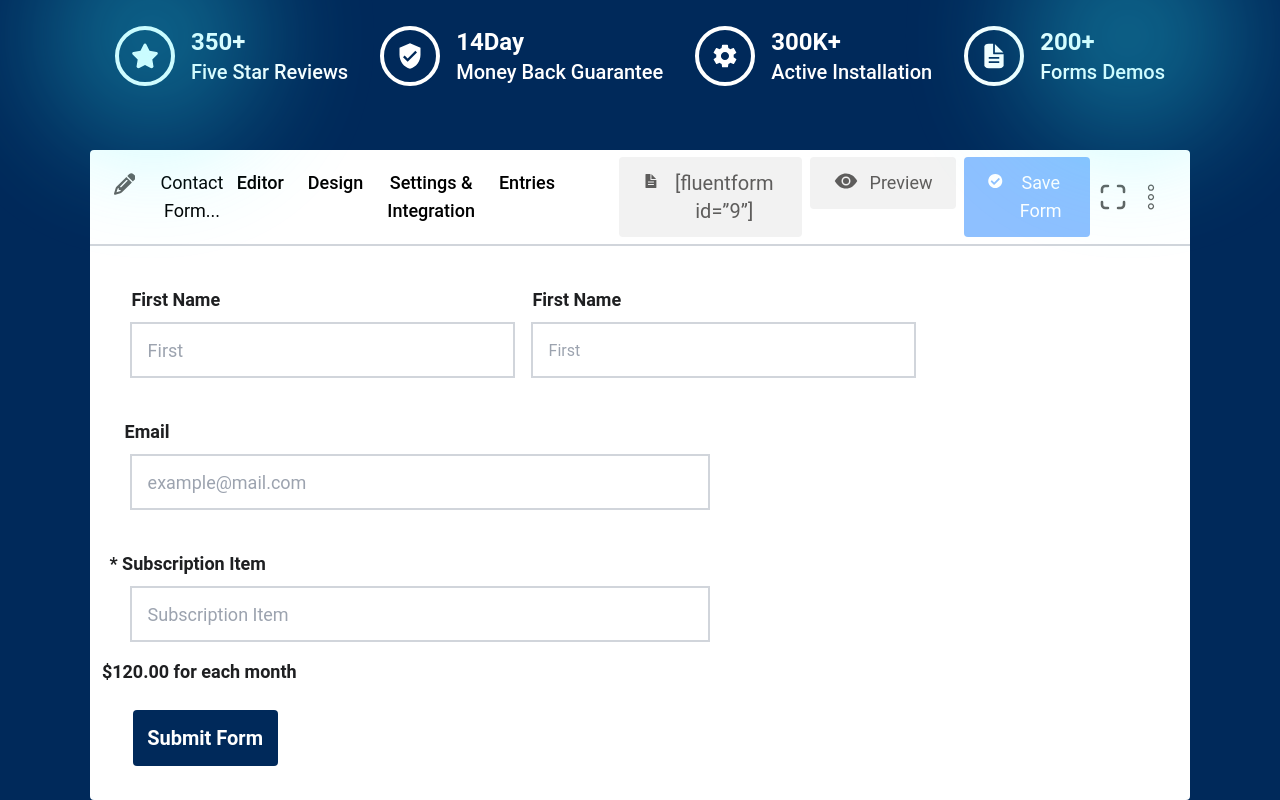
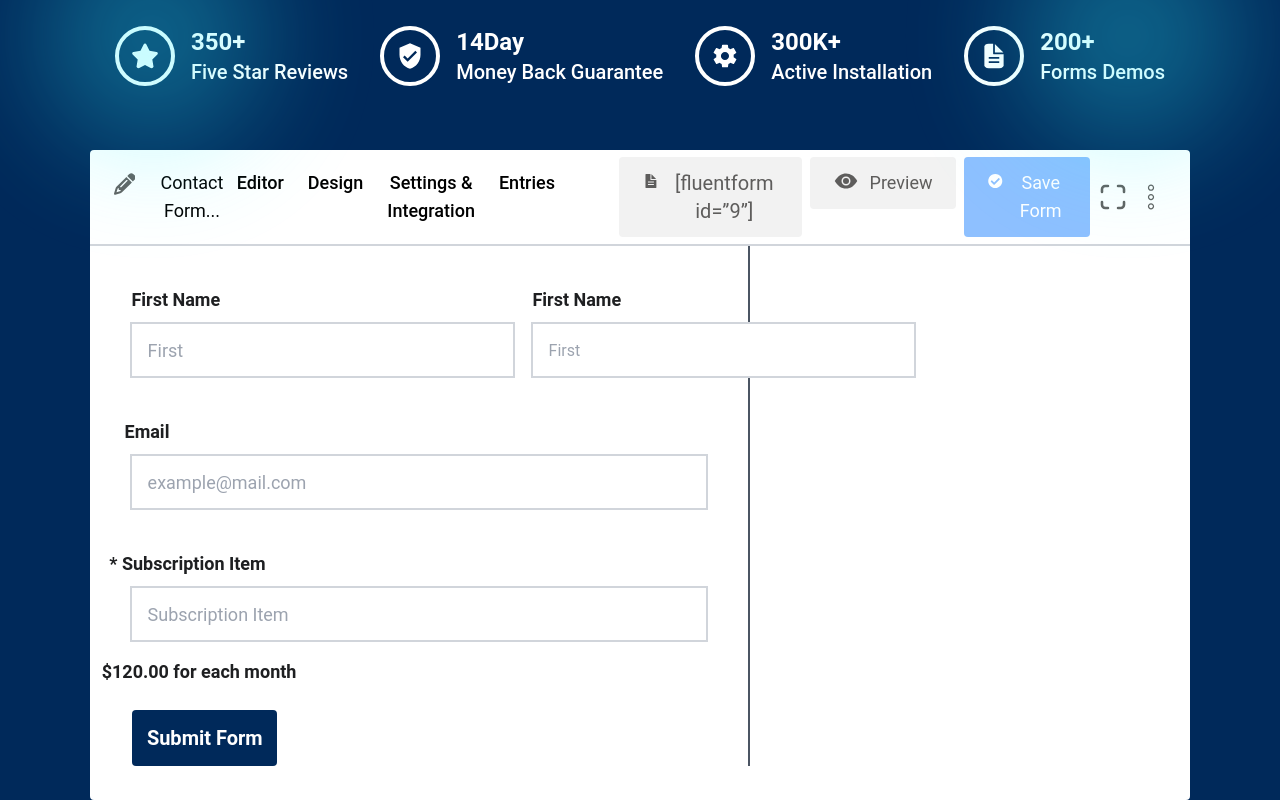
Before and after one commit to ronobir84/fluent-forms, a React (Vite) app: page / in a window 1280 px wide. Shown: the part 587-1387 px from the top of the page. Built offline with nearby package versions, Linux system fonts and the light colour scheme.

Commit message:
add this form first section

```diff
--- a/src/Pages/HomePage/HomeBanner/HomeBanner.jsx
+++ b/src/Pages/HomePage/HomeBanner/HomeBanner.jsx
@@ -119,8 +119,9 @@ const HomeBanner = () => {
                             </div>
 
                             {/* from section */}
-                            <div>
-                                <div className=" w-[60%] pt-10 px-10" >
+                            <div className="flex">
+
+                                    <div className=" w-[60%] pt-10 px-10 border-r-2 border-gray-600" >
                                         <div className="flex gap-4">
                                             <div className="">
                                                 <span className=" relative right-[38%] text-lg  text-[#1E1F21] font-semibold">First Name</span>
@@ -158,9 +159,10 @@ const HomeBanner = () => {
                                             </div>
                                         </div>
                                     </div>
+
                                 {/* second from section */}
-                                <div>
-
+                                <div className="">
+                                     <input type="text" />
                                 </div>
                             </div>
 
```
Lines whose indentation alone changed are shown as unchanged.
